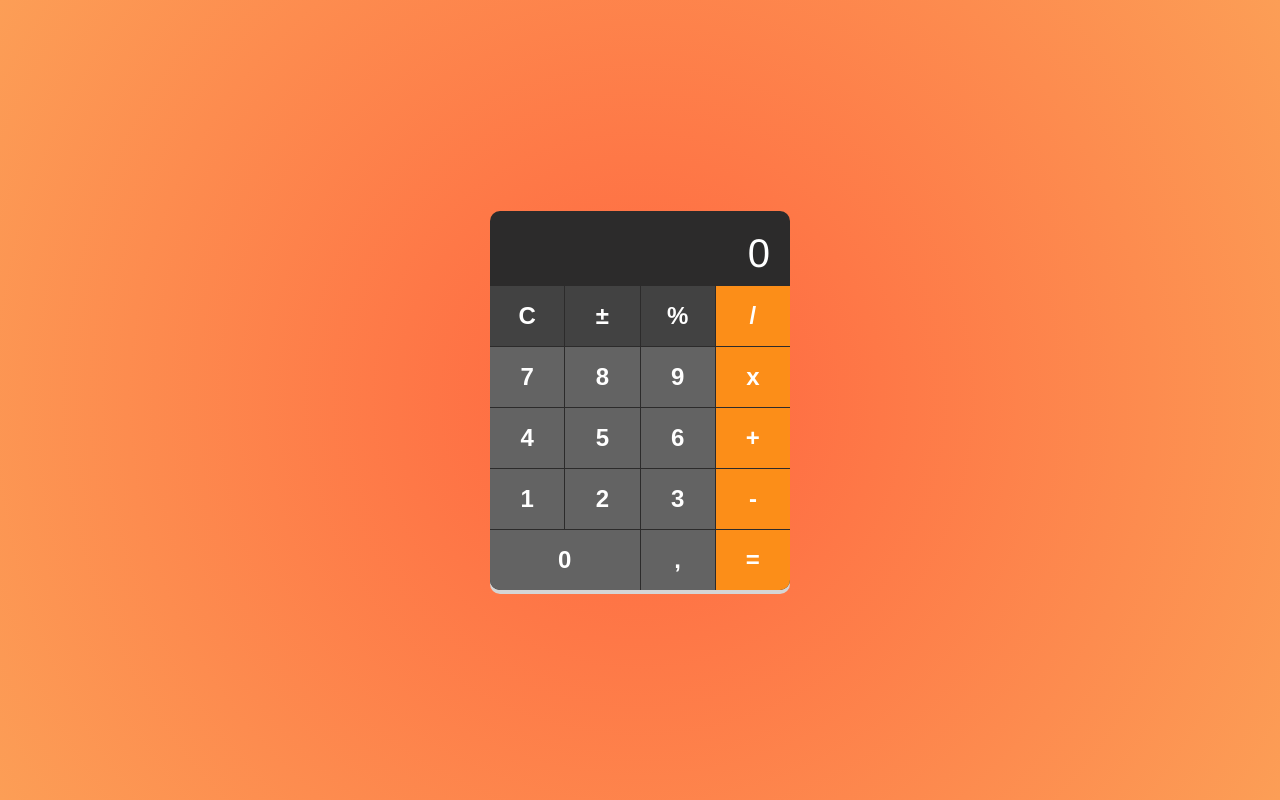
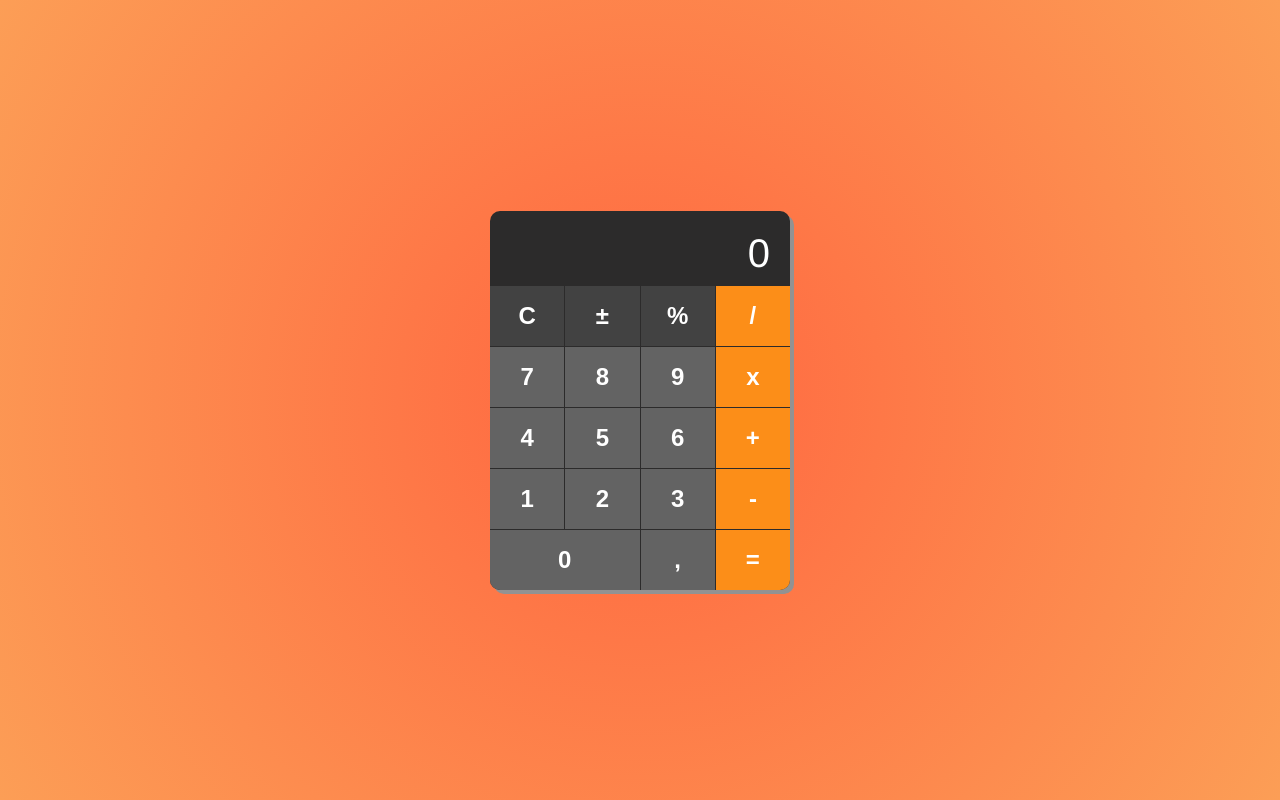
Before and after one commit to VINYCIU51/CALCULADORA_JS, a plain HTML site: page index.html in a window 1280 px wide. Drawn offline with Linux system fonts and the light colour scheme.

Commit message:
adicionado pequenas animacoes no css

```diff
--- a/style.css
+++ b/style.css
@@ -16,7 +16,7 @@ body {
     width: 300px;
     background-color: rgb(44, 43, 43);
     border-radius: 10px;
-    box-shadow: 0px 4px rgb(213, 213, 213);
+    box-shadow: 4px 4px rgb(146, 146, 146);
     font-family: "Helvetica Neue", sans-serif;
     overflow: hidden;
 }
@@ -47,6 +47,11 @@ body {
     border: none;
     outline: none;
     cursor: pointer;
+    transition: all 0.3s ease;
+}
+
+.buttons button:hover {
+    opacity: 0.9;
 }
 
 .button-zero {
@@ -62,7 +67,8 @@ body {
 }
 
 button:active {
-    opacity: 0.7;
+    opacity: 0.5;
+    transform: scale(0.94);
 }
 
 .bg-orange {
```
